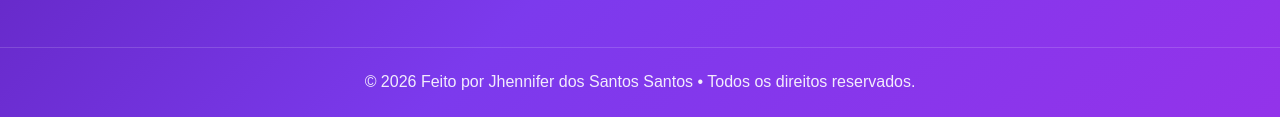
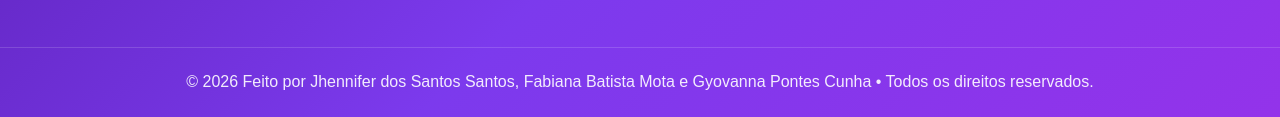
Before and after one commit to Jhennifersantosa/GJF-Plus, a plain HTML site: page lobby.html in a window 1280 px wide. Shown: the part 1203-1320 px from the top of the page. Drawn offline with Linux system fonts and the light colour scheme; no server answers.

Commit message:
Update lobby.html

```diff
--- a/lobby.html
+++ b/lobby.html
@@ -205,7 +205,7 @@
     <div class="footer-bottom">
 
         <p>
-            © 2026 Feito por Jhennifer dos Santos Santos • Todos os direitos reservados.
+            © 2026 Feito por Jhennifer dos Santos Santos, Fabiana Batista Mota e Gyovanna Pontes Cunha • Todos os direitos reservados.
         </p>
 
     </div>
```
